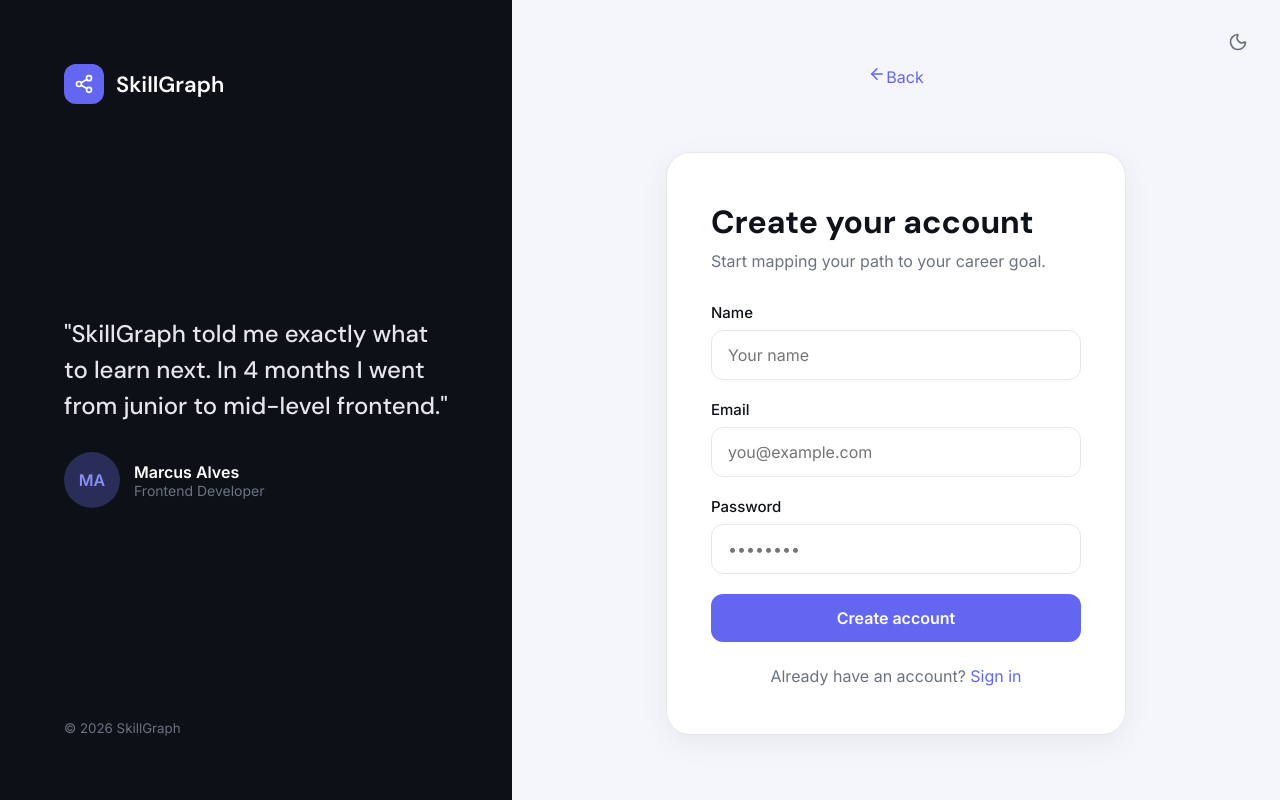
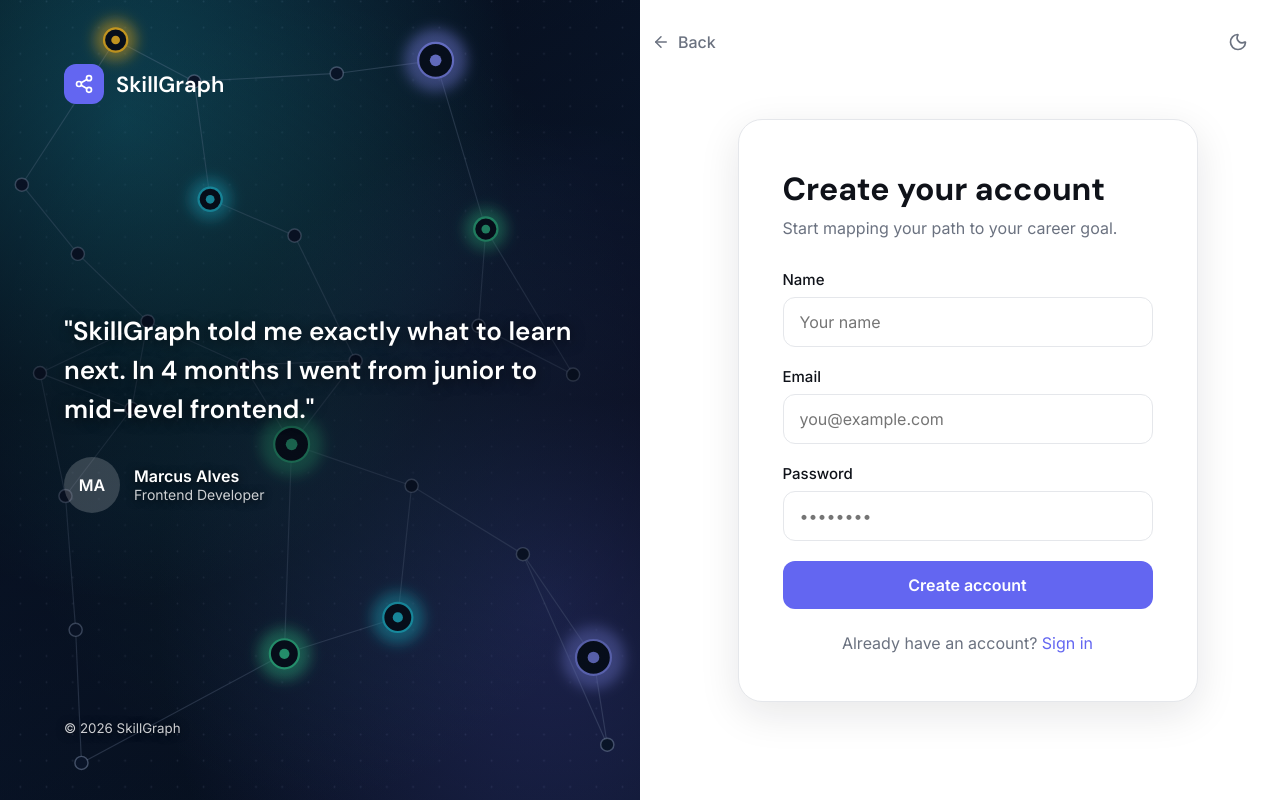
Before and after one commit to ArkanMohammad/skillgraph, a React (Vite) app in the folder frontend/: page /register in a window 1280 px wide. Built offline with nearby package versions, Linux system fonts and the light colour scheme; no server answers.

Commit message:
style: two equal halves, image background and dark mode colors for auth pages

```diff
--- a/frontend/src/components/AuthLayout.css
+++ b/frontend/src/components/AuthLayout.css
@@ -1,23 +1,37 @@
+/* Two equal halves */
 .auth-page {
   display: grid;
-  grid-template-columns: minmax(320px, 2fr) 3fr;
+  grid-template-columns: 1fr 1fr;
   min-height: 100vh;
 }
 
-/* Dark left panel */
+/* Left half: drawing from /public/auth-bg.svg with a dark overlay on top.
+   Logo on top, quote in the middle, copyright at the bottom. */
 .auth-aside {
   display: flex;
   flex-direction: column;
   justify-content: space-between;
   padding: 64px;
-  background: var(--dark);
+  background-color: #060b16;
+  background-image:
+    linear-gradient(
+      to bottom,
+      rgba(5, 8, 16, 0.2) 0%,
+      rgba(5, 8, 16, 0.6) 50%,
+      rgba(5, 8, 16, 0.2) 100%
+    ),
+    url('/auth-bg.svg');
+  background-size: cover;
+  background-position: center;
+  background-repeat: no-repeat;
   color: #fff;
 }
 
 .auth-quote {
   margin: 0;
-  font: 500 24px/1.5 var(--font-heading);
-  color: #e5e7eb;
+  font: 600 26px/1.5 var(--font-heading);
+  color: #fff;
+  text-shadow: 0 2px 14px rgba(0, 0, 0, 0.7);
 }
 
 .auth-author {
@@ -27,41 +41,88 @@
   margin-top: 28px;
 }
 
+.auth-author strong {
+  color: #fff;
+  text-shadow: 0 1px 8px rgba(0, 0, 0, 0.7);
+}
+
 .auth-avatar {
   display: grid;
   place-items: center;
   width: 56px;
   height: 56px;
   border-radius: 50%;
-  background: #2a2d57;
-  color: #8b8ff5;
+  background: rgba(255, 255, 255, 0.18);
+  color: #fff;
   font-weight: 600;
 }
 
 .auth-role,
 .auth-copy {
-  color: #6b7280;
+  color: rgba(255, 255, 255, 0.8);
+  text-shadow: 0 1px 8px rgba(0, 0, 0, 0.7);
 }
 
 .auth-role {
   font-size: 14px;
 }
 
-/* Right side with the form card */
+/* Right half: same background as the landing page, card centered */
 .auth-main {
+  position: relative;
   display: grid;
   place-items: center;
   padding: 32px;
+  background: var(--surface);
 }
 
+/* Dark mode: same deep blue as the image, with a soft glow in the corner */
+:root[data-theme='dark'] .auth-main {
+  background-color: #0a111f;
+  background-image:
+    radial-gradient(circle at 85% 8%, rgba(34, 211, 238, 0.12), transparent 45%),
+    radial-gradient(circle at 10% 95%, rgba(99, 102, 241, 0.14), transparent 50%);
+}
+
+/* "Back" button: top left corner of the right half */
+.auth-back {
+  position: absolute;
+  top: 24px;
+  left: 0px;
+  display: inline-flex;
+  align-items: center;
+  gap: 8px;
+  padding: 8px 12px;
+  border-radius: 10px;
+  color: var(--text-muted);
+  font-size: 16px;
+  font-weight: 500;
+}
+
+.auth-back:hover {
+  color: var(--primary);
+}
+
+/* Theme toggle: top right corner of the right half */
+.auth-theme {
+  position: absolute;
+  top: 24px;
+  right: 24px;
+}
+
+/* The card keeps the light colors in dark mode, so its text color
+   must be set here too (otherwise it inherits the light page text) */
 .auth-card {
   width: 100%;
   max-width: 460px;
+  margin-top: 20px;
+  margin-left: 15px;
   padding: 48px 44px;
   border: 1px solid var(--border);
   border-radius: 24px;
   background: var(--surface);
-  box-shadow: 0 8px 30px rgba(15, 18, 25, 0.06);
+  color: var(--text);
+  box-shadow: 0 12px 40px rgba(15, 18, 25, 0.1);
 }
 
 .auth-card h1 {
@@ -79,7 +140,7 @@
   color: var(--text-muted);
 }
 
-/* On small screens hide the dark panel */
+/* On small screens hide the left half */
 @media (max-width: 900px) {
   .auth-page {
     grid-template-columns: 1fr;
@@ -88,11 +149,3 @@
     display: none;
   }
 }
-.auth-main {
-  position: relative;
-}
-.auth-theme {
-  position: absolute;
-  top: 24px;
-  right: 24px;
-}
```
